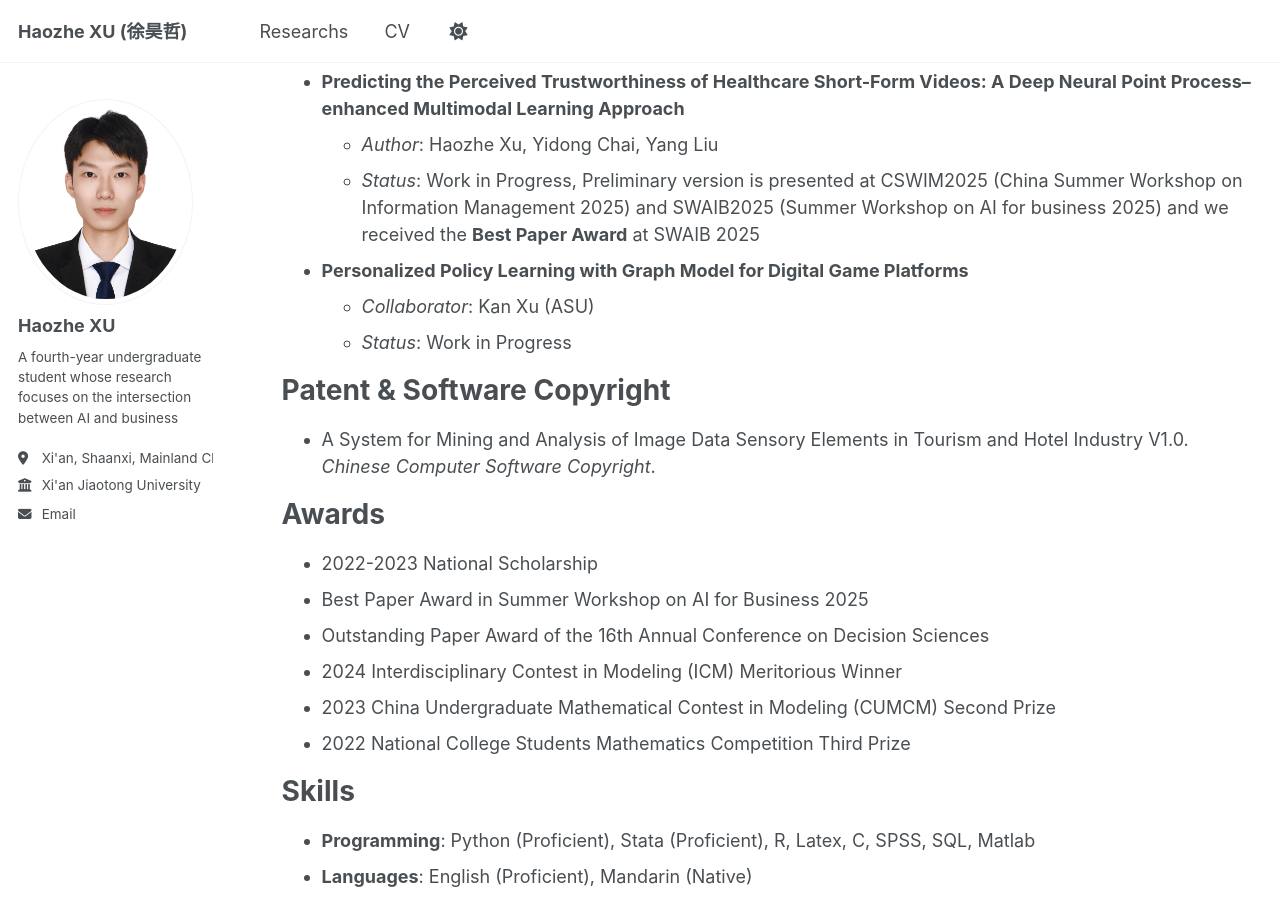
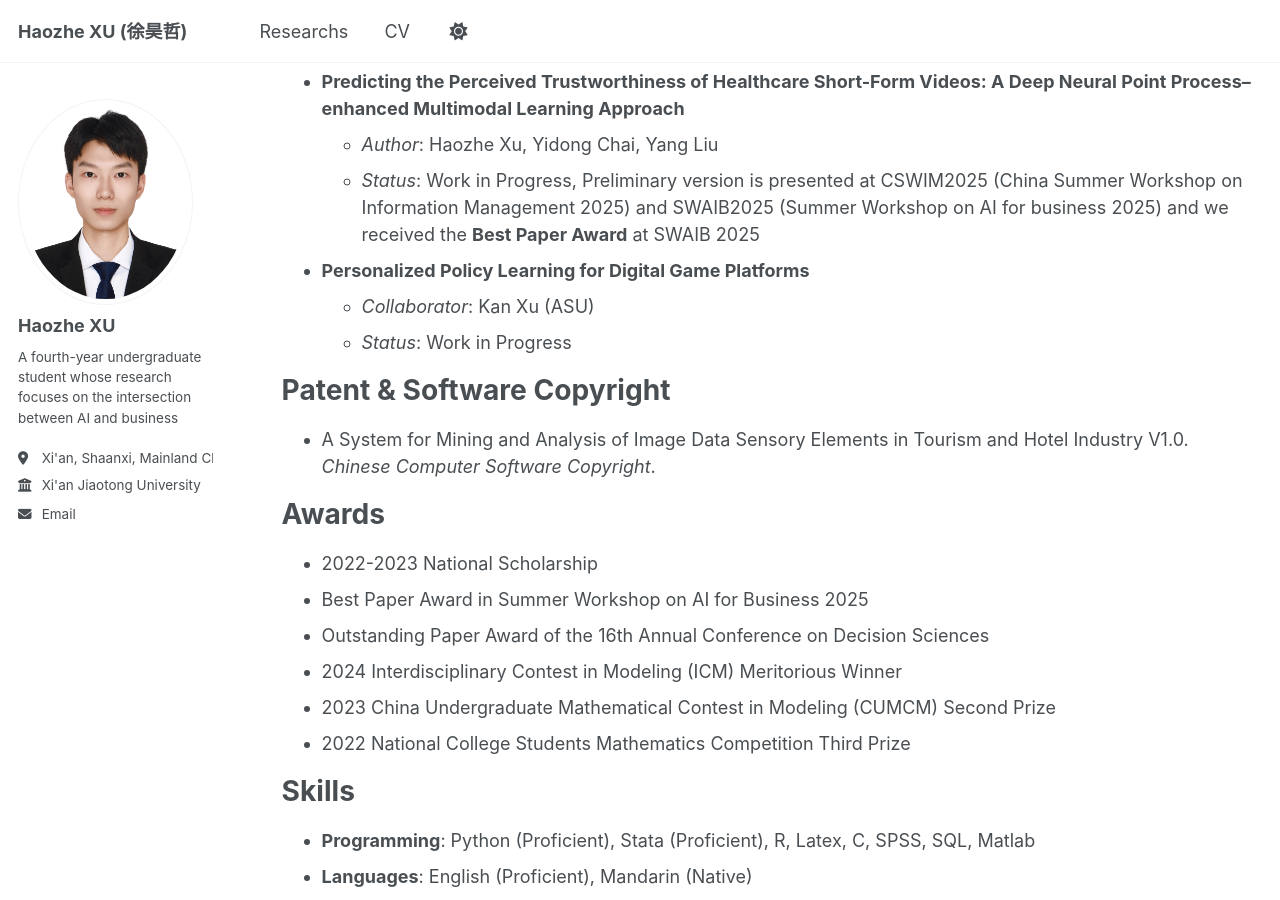
Before and after one commit to XuHaozhe0204/XuHaozhe0204.github.io, a Jekyll site: the page built from _pages/cv.md, in a window 1280 px wide and 900 px high, scrolled down 1171 px. Built offline with Jekyll 4.4.1, drawn with Linux system fonts in a browser that asks for light colours; a script that is not in the unit is left out.

Commit message:
Update cv.md

```diff
--- a/_pages/cv.md
+++ b/_pages/cv.md
@@ -39,7 +39,7 @@ Working Papers & Work in Progress
 *   **Predicting the Perceived Trustworthiness of Healthcare Short-Form Videos: A Deep Neural Point Process–enhanced Multimodal Learning Approach**
     *   *Author*: Haozhe Xu, Yidong Chai, Yang Liu
     *   *Status*: Work in Progress, Preliminary version is presented at CSWIM2025 (China Summer Workshop on Information Management 2025) and SWAIB2025 (Summer Workshop on AI for business 2025) and we received the **Best Paper Award** at SWAIB 2025
-*   **Personalized Policy Learning with Graph Model for Digital Game Platforms**
+*   **Personalized Policy Learning for Digital Game Platforms**
     *   *Collaborator*: Kan Xu (ASU)
     *   *Status*: Work in Progress
 
```
